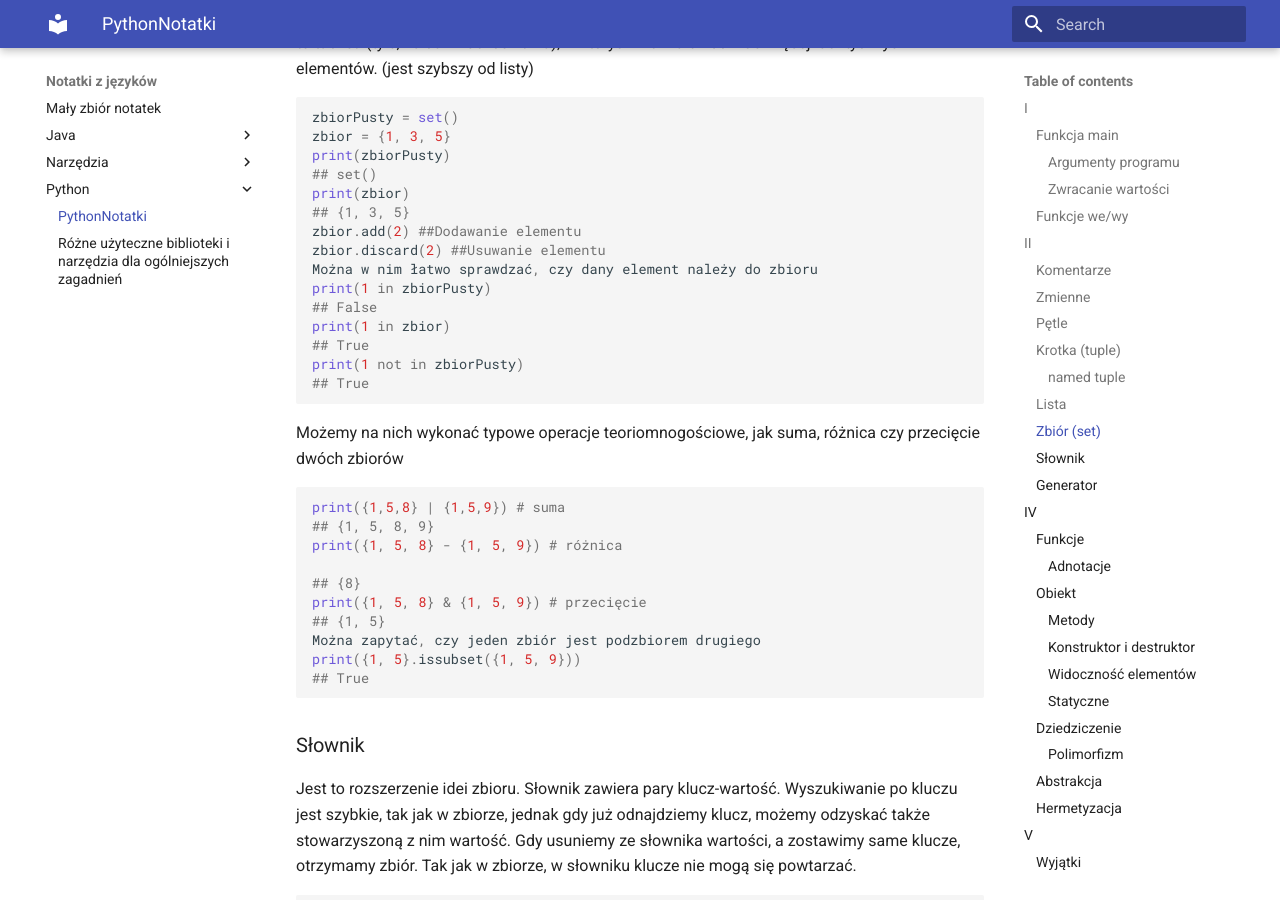
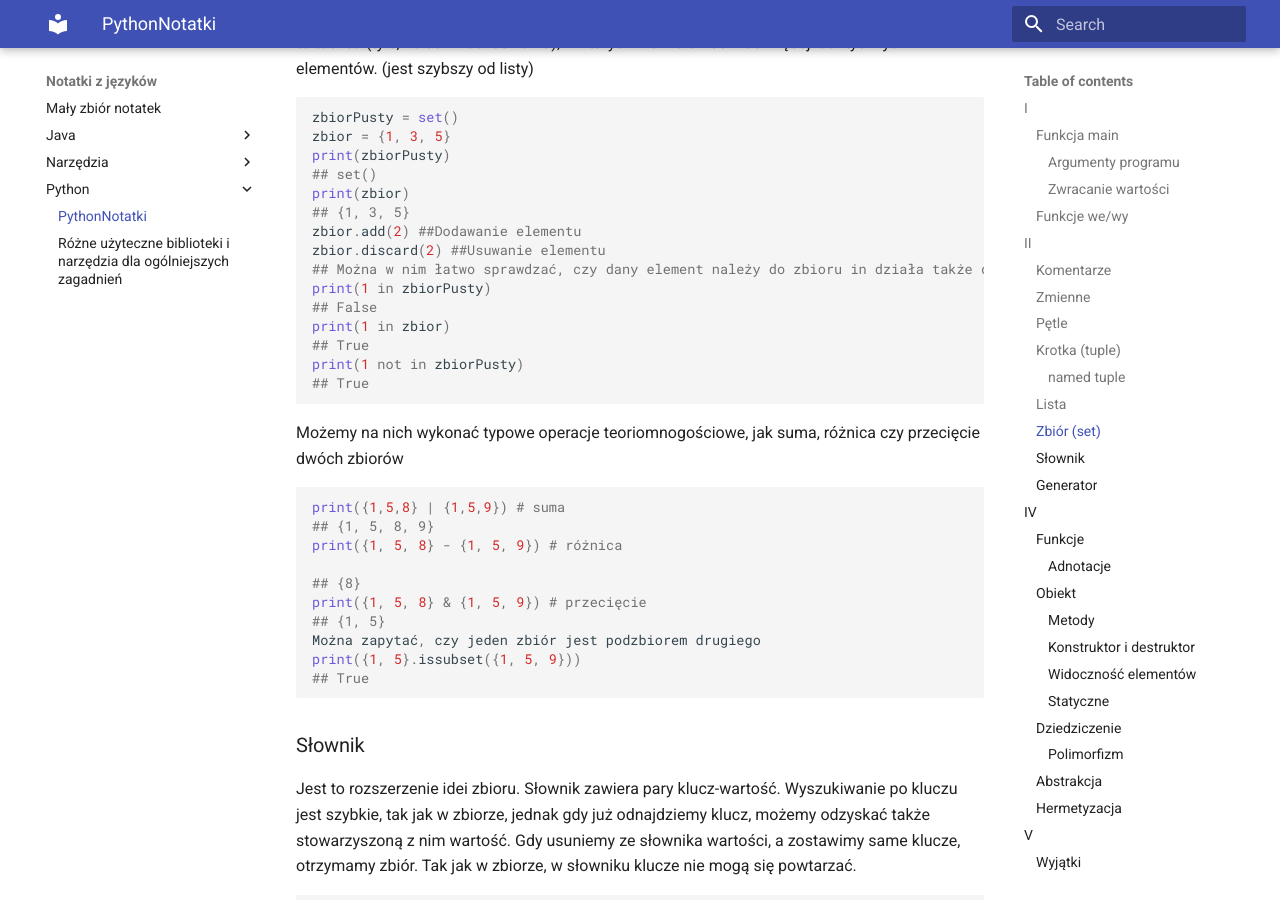
Before and after one commit to pktiuk/notatki_z_jezykow, an MkDocs documentation site: the page built from docs/Python/PythonNotatki.md, in a window 1280 px wide and 900 px high, scrolled down 6983 px. Built offline with MkDocs 1.6.1 and Material for MkDocs 9.7.7, drawn with Linux system fonts in a browser that asks for light colours.

Commit message:
Poprawka

```diff
--- a/docs/Python/PythonNotatki.md
+++ b/docs/Python/PythonNotatki.md
@@ -297,7 +297,7 @@ print(zbior)
 ## {1, 3, 5}
 zbior.add(2) ##Dodawanie elementu
 zbior.discard(2) ##Usuwanie elementu
-Można w nim łatwo sprawdzać, czy dany element należy do zbioru
+## Można w nim łatwo sprawdzać, czy dany element należy do zbioru in działa także dla list i słowników
 print(1 in zbiorPusty)
 ## False
 print(1 in zbior)
```
